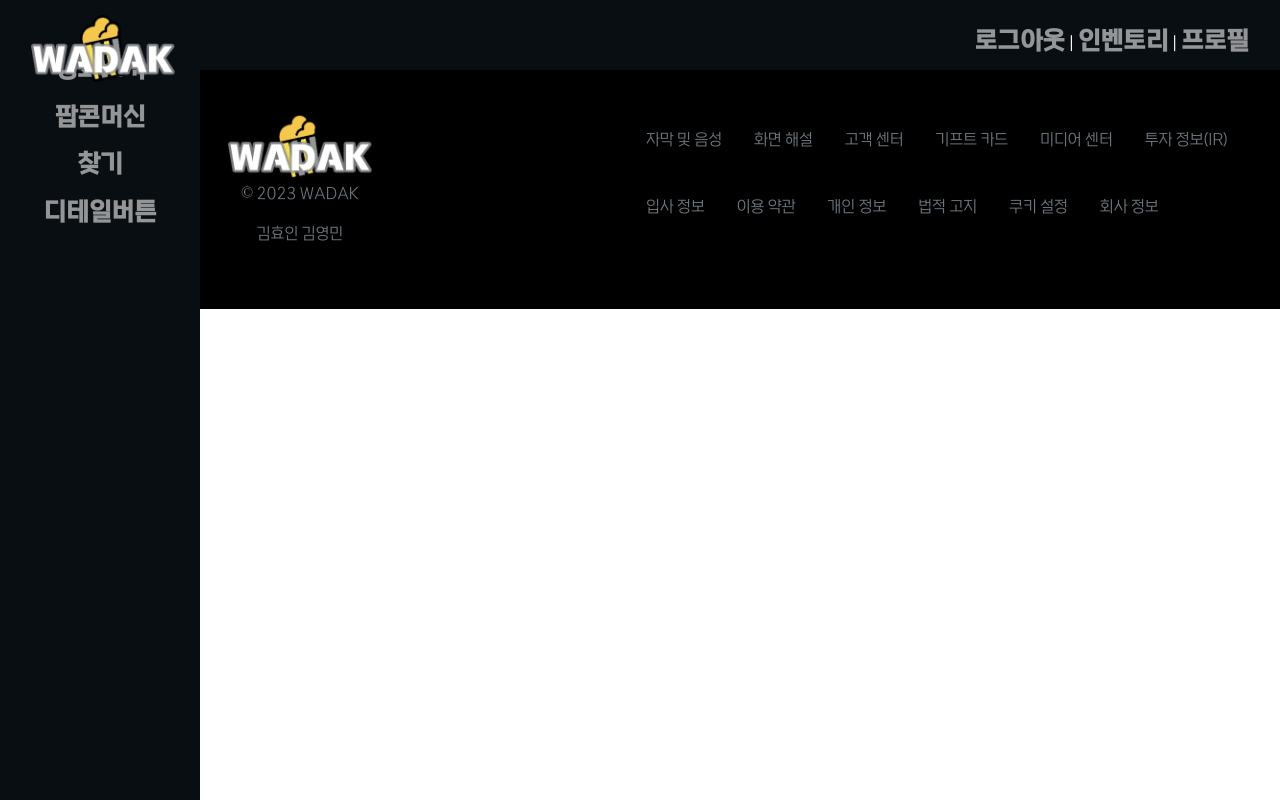
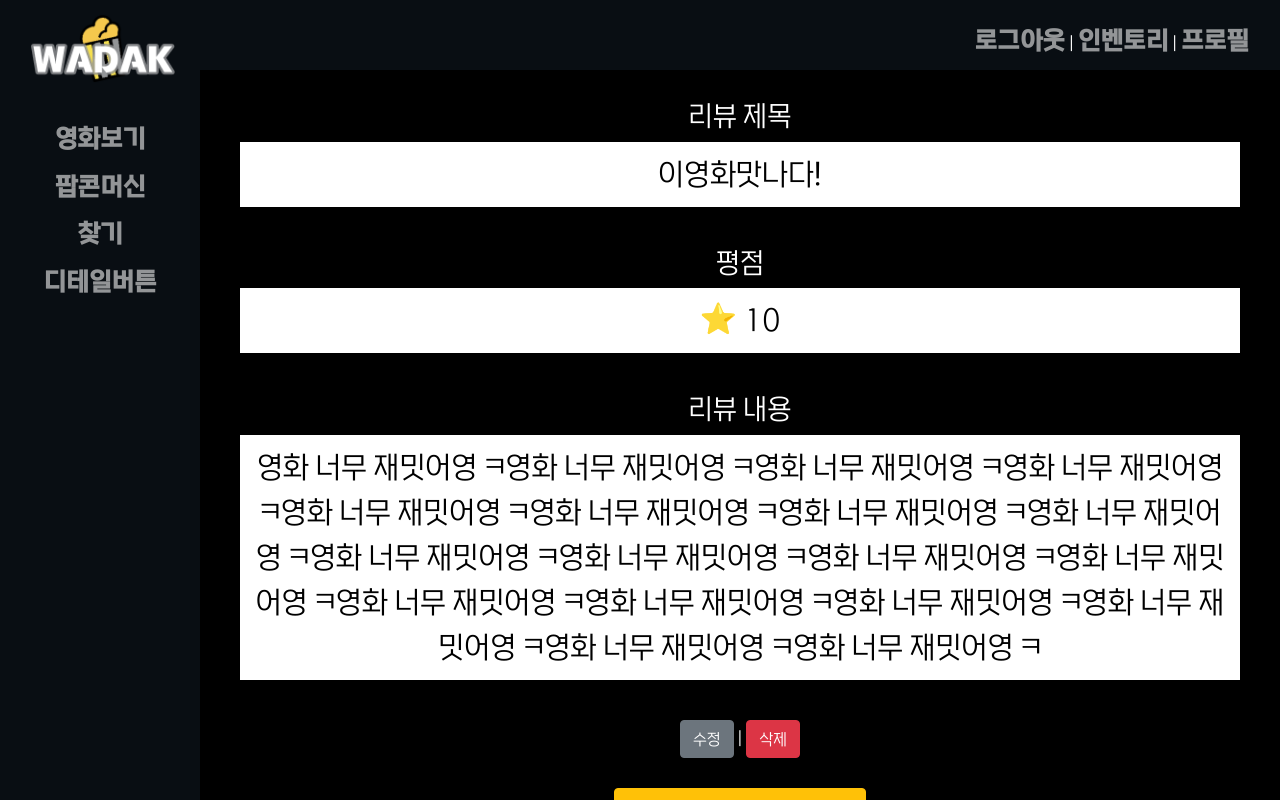
Before and after one commit to Alex-Redlich/WADAK, a Vue app in the folder final_pjt_front/: page /1/reviewdetail in a window 1280 px wide. Shown: the top 800 px of the page. Built offline with nearby package versions, Linux system fonts and the light colour scheme.

Commit message:
리뷰디테일페이지구현__ReviewDetail.vue__리뷰 디테일 페이지 구현

```diff
--- a/final_pjt_front/src/components/MovieDetail/ReviewCard.vue
+++ b/final_pjt_front/src/components/MovieDetail/ReviewCard.vue
@@ -1,6 +1,6 @@
 <template>
   <div class="ReviewCard">
-    <div class="card">
+    <div class="card" @click="ReviewDetail">
       <div class="card-body">
         <h5 class="card-title text-center">리뷰 타이틀</h5>
         <h5 class="card-subtitle mb-2 text-muted">작성자</h5>
@@ -17,6 +17,11 @@
 <script>
 export default {
   name: "ReviewCard",
+  methods: {
+    ReviewDetail() {
+      this.$router.push({ name: "reviewdetail" })
+    },
+  },
 }
 </script>
 
--- a/final_pjt_front/src/components/MovieDetail/ReviewDetail.vue
+++ b/final_pjt_front/src/components/MovieDetail/ReviewDetail.vue
@@ -1,7 +1,26 @@
 <template>
-  <div class="ReviewDetail">
-    <div style="border: solid black">
-      <h1>리뷰 상세보기</h1>
+  <div class="ReviewDetail1">
+    <div id="reviewtitle">
+      <h3>리뷰 제목</h3>
+      <div class="reviewtitle">이영화맛나다!</div>
+    </div>
+    <div id="reviewvote">
+      <h3>평점</h3>
+      <div class="reviewvote">⭐ 10</div>
+    </div>
+    <div id="reviewcontents">
+      <h3>리뷰 내용</h3>
+      <div class="reviewcontents">
+        영화 너무 재밋어영 ㅋ영화 너무 재밋어영 ㅋ영화 너무 재밋어영 ㅋ영화 너무 재밋어영 ㅋ영화 너무 재밋어영 ㅋ영화 너무 재밋어영 ㅋ영화 너무 재밋어영 ㅋ영화 너무 재밋어영 ㅋ영화 너무 재밋어영
+        ㅋ영화 너무 재밋어영 ㅋ영화 너무 재밋어영 ㅋ영화 너무 재밋어영 ㅋ영화 너무 재밋어영 ㅋ영화 너무 재밋어영 ㅋ영화 너무 재밋어영 ㅋ영화 너무 재밋어영 ㅋ영화 너무 재밋어영 ㅋ영화 너무 재밋어영 ㅋ
+      </div>
+    </div>
+    <div>
+      <div class="buttons">
+        <div><button type="button" class="btn btn-secondary">수정</button> | <button type="button" class="btn btn-danger">삭제</button></div>
+
+        <button id="Callback" type="button" class="btn btn-warning">다른 리뷰 보러 가기</button>
+      </div>
     </div>
   </div>
 </template>
@@ -12,4 +31,67 @@ export default {
 }
 </script>
 
-<style></style>
+<style>
+.ReviewDetail1 {
+  margin-top: 70px;
+  margin-left: 200px;
+  background-color: black;
+  display: flex;
+  flex-direction: column;
+  justify-content: center;
+  padding: 30px;
+}
+#reviewtitle {
+  display: flex;
+  align-items: center;
+  flex-direction: column;
+  margin-bottom: 20px;
+}
+.reviewtitle {
+  color: black;
+  background-color: white;
+  width: 1000px;
+  font-size: 30px;
+  padding: 10px;
+  margin-bottom: 20px;
+}
+#reviewvote {
+  display: flex;
+  align-items: center;
+  flex-direction: column;
+  margin-bottom: 20px;
+}
+.reviewvote {
+  color: black;
+  background-color: white;
+  width: 1000px;
+  font-size: 30px;
+  padding: 10px;
+  margin-bottom: 20px;
+}
+#reviewcontents {
+  display: flex;
+  align-items: center;
+  flex-direction: column;
+  margin-bottom: 20px;
+}
+.reviewcontents {
+  color: black;
+  background-color: white;
+  width: 1000px;
+  font-size: 30px;
+  padding: 10px;
+  margin-bottom: 20px;
+}
+.buttons {
+  display: flex;
+  justify-content: center;
+  flex-direction: column;
+  align-content: center;
+  align-items: center;
+}
+#Callback {
+  margin-top: 30px;
+  font-size: 30px;
+}
+</style>
```
